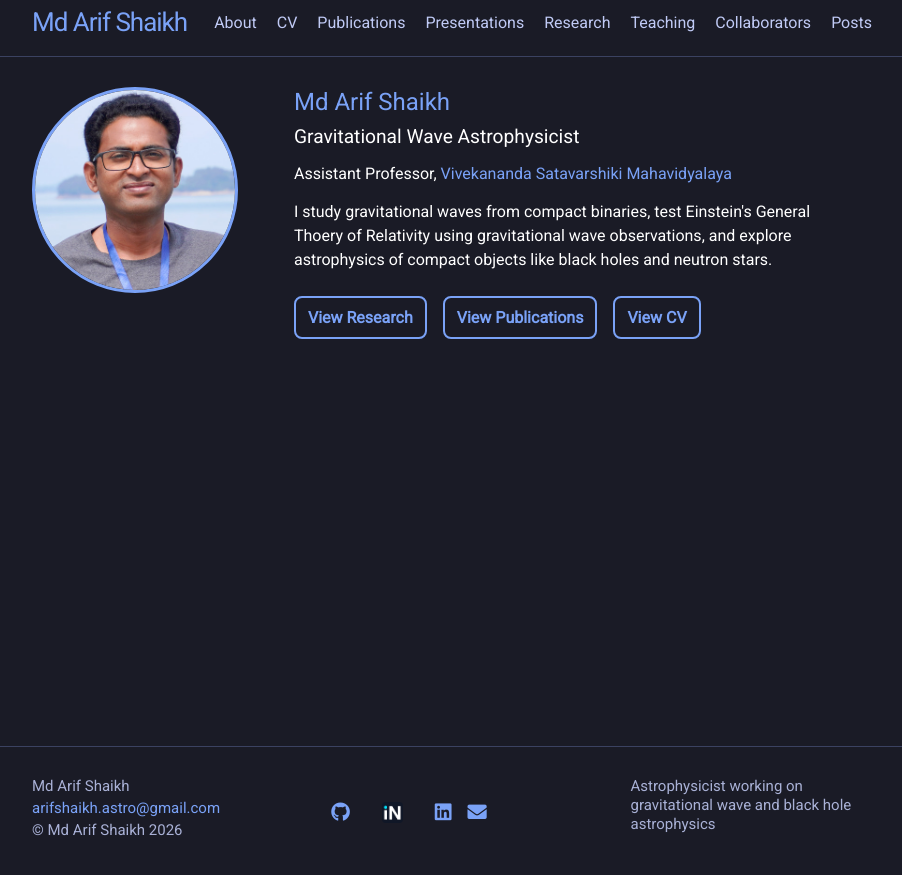
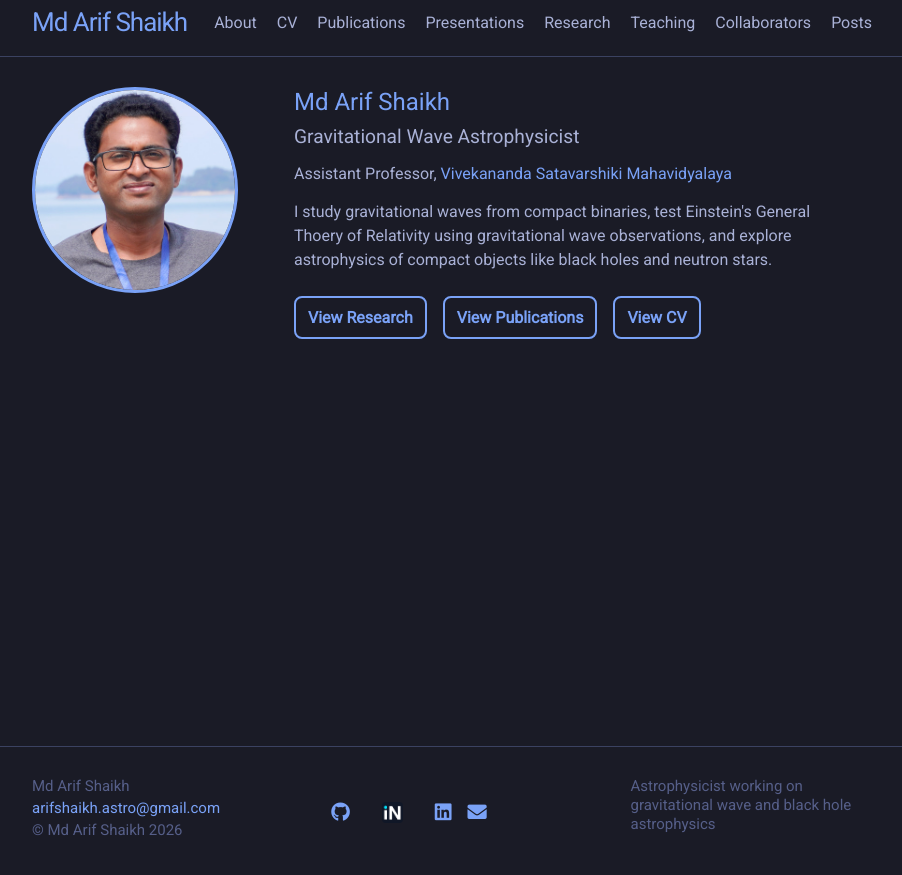
Before and after one commit to md-arif-shaikh/md-arif-shaikh.github.io, a Jekyll site: the page built from index.html, in a window 1280 px wide. Shown: the top 875 px of the page, without its empty margins (188-1090 px from the left). Built offline with Jekyll 4.4.1, drawn with Linux system fonts in a browser that asks for light colours; a style sheet for code colours, icons or effects is not loaded.

Commit message:
dim brightness

```diff
--- a/_sass/minima.scss
+++ b/_sass/minima.scss
@@ -45,14 +45,15 @@ $tn-teal:          #1abc9c;
 $tn-red:           #f7768e;
 $tn-red1:          #db4b4b;
 
-$text-color:       $tn-fg !default;
+$text-color:       $tn-fg-dark !default;
+$heading-color:    $tn-fg-dark !default;
 $background-color: $tn-bg !default;
 $brand-color:      $tn-blue !default;
 $link-color:       $tn-blue !default;
 $link-hover-color: $tn-cyan !default;
 $link-active-color: $tn-magenta !default;
 
-$grey-color:       $tn-fg-dark !default;
+$grey-color:       $tn-comment !default;
 $grey-color-light: $tn-border !default;
 $grey-color-dark:  $tn-comment !default;
 
--- a/_sass/minima/_base.scss
+++ b/_sass/minima/_base.scss
@@ -104,12 +104,14 @@ h1, h2, h4, h5, h6 {
   font-size: $header-font-size;
   font-weight: $base-font-weight;
   text-align: left;
+  color: $heading-color;
 }
 
 h3 {
   font-size: $header-font-size * 0.5;
   font-weight: $base-font-weight;
   text-align: left;
+  color: $heading-color;
 }
 
 
@@ -249,7 +251,7 @@ table {
   margin-bottom: $spacing-unit;
   width: 100%;
   text-align: $table-text-align;
-  color: lighten($text-color, 18%);
+  color: $text-color;
   border-collapse: collapse;
   border: 1px solid $grey-color-light;
   tr {
--- a/_sass/minima/_layout.scss
+++ b/_sass/minima/_layout.scss
@@ -397,7 +397,7 @@ hr.research-bottom {
 .hero {
   /*background-color: $tn-bg;*/
   padding: 0rem 0rem 2rem 0;
-  color: white;
+  color: $text-color;
 }
 
 .hero-content {
@@ -508,7 +508,7 @@ hr.research-bottom {
 
 .research-card {
   background-color: $tn-bg-float;
-  color: $tn-fg;
+  color: $text-color;
   border-radius: 1rem;
   overflow: hidden;
   box-shadow: 0 4px 20px rgba(0, 0, 0, 0.4);
@@ -568,7 +568,7 @@ hr.research-bottom {
 .read-more-link {
   margin-left: 1rem;
   font-size: 0.9rem;
-  color: $tn-fg;
+  color: $text-color;
   text-decoration: underline;
 }
 
```
